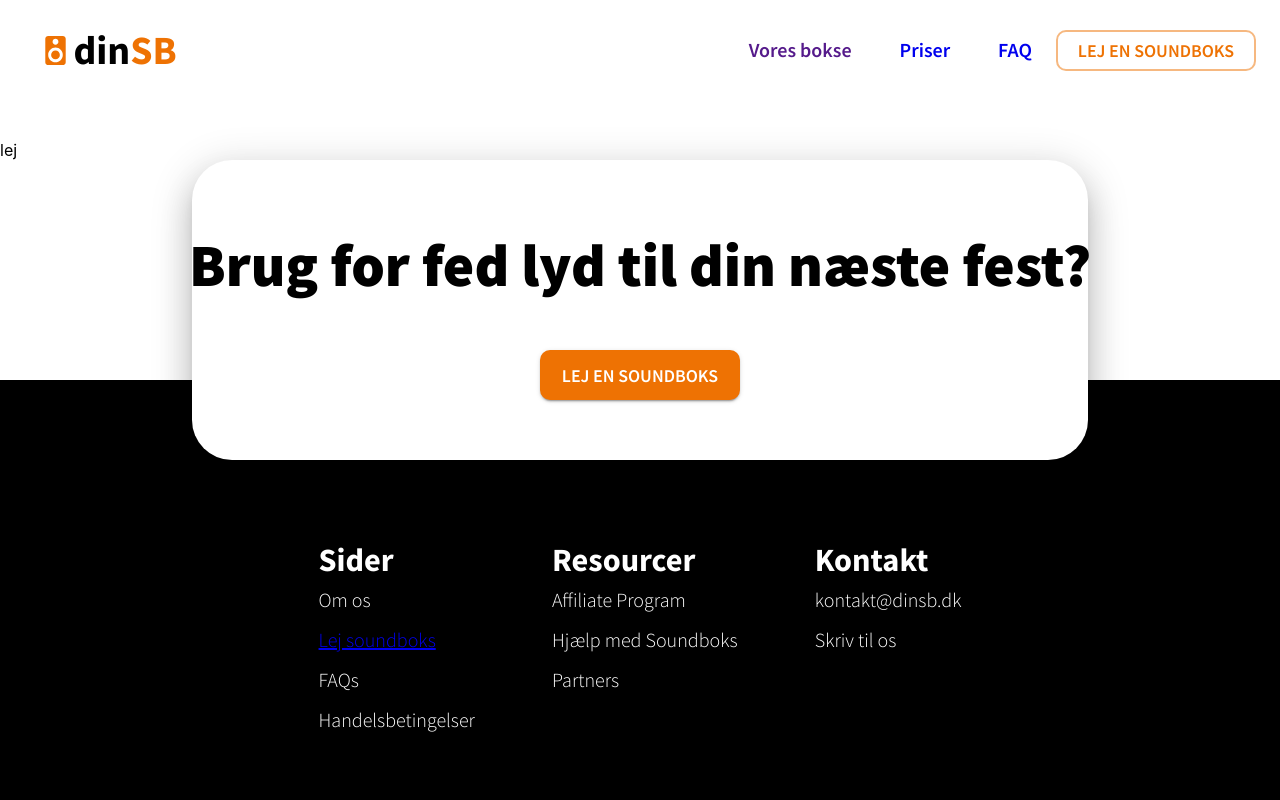
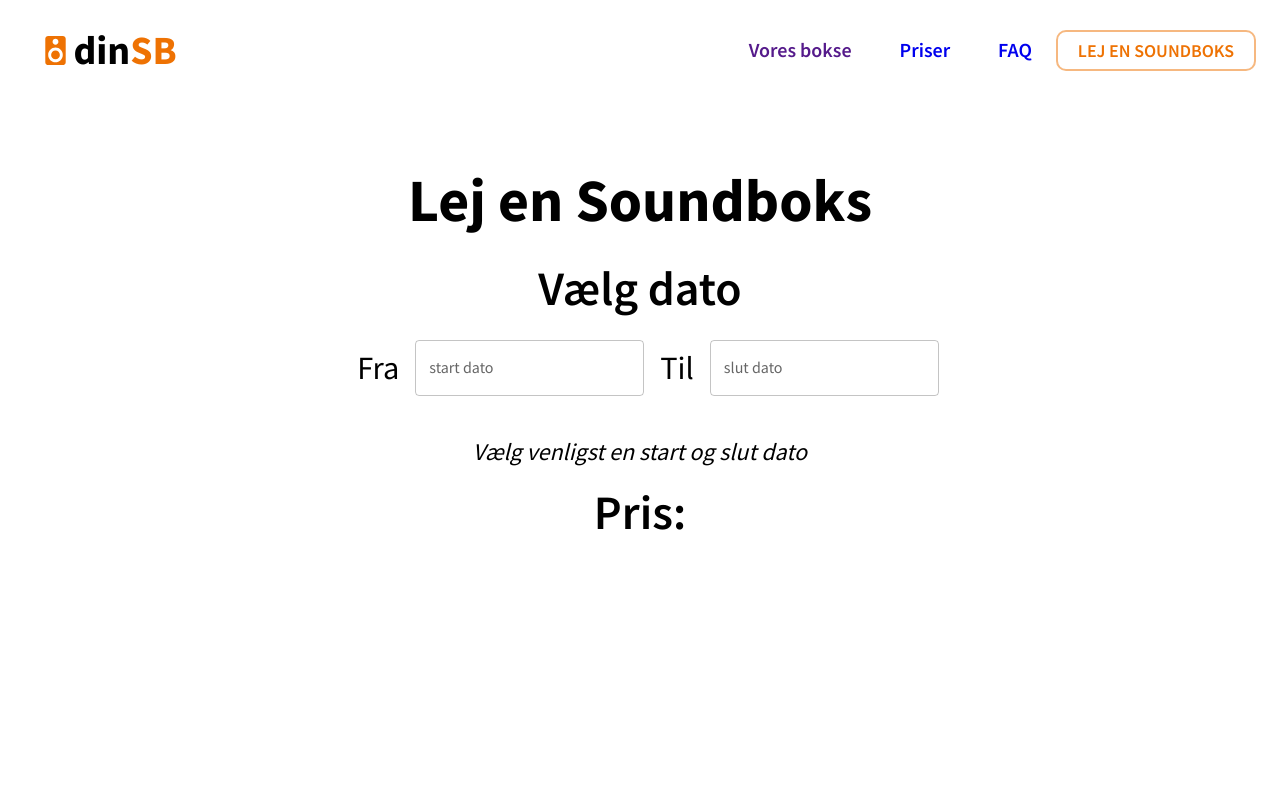
Before and after one commit to aliasadi04/dinsb, a React (Create React App) app: page /lej in a window 1280 px wide. Shown: the top 800 px of the page. Built offline with nearby package versions, Linux system fonts and the light colour scheme.

Commit message:
datepicker filterDates

```diff
--- a/package.json
+++ b/package.json
@@ -8,6 +8,7 @@
     "@mui/icons-material": "^5.11.16",
     "@mui/material": "^5.12.2",
     "@mui/x-date-pickers": "^6.3.1",
+    "@mui/x-date-pickers-pro": "^6.3.1",
     "@react-navigation/native": "^6.1.6",
     "@react-navigation/native-stack": "^6.9.12",
     "@testing-library/jest-dom": "^5.16.5",
@@ -17,6 +18,8 @@
     "@types/node": "^16.18.25",
     "@types/react": "^18.2.0",
     "@types/react-dom": "^18.2.1",
+    "date-fns": "^2.30.0",
+    "moment": "^2.29.4",
     "react": "^18.2.0",
     "react-dom": "^18.2.0",
     "react-router-dom": "^6.10.0",
--- a/src/App.tsx
+++ b/src/App.tsx
@@ -7,6 +7,7 @@
 import FAQPage from './routes/faqPage';
 import { ThemeProvider } from '@emotion/react';
 import { PaletteMode, createTheme, responsiveFontSizes, useMediaQuery } from '@mui/material';
+import LejPage from './routes/lejPage';
 
 // white
 //#FFF8F0
@@ -56,7 +57,7 @@
 
 
 
-          <Route path="/lej" element={<div>lej <Outlet></Outlet> </div>} />
+          <Route path="/lej" element={<LejPage/>} />
           <Route path="/faq" element={<FAQPage />} />
         </Route>
 
--- a/src/components/basicCard.component.tsx
+++ b/src/components/basicCard.component.tsx
@@ -18,6 +18,7 @@
             boxShadow: 4,
             ...sx,
             my:2,
+            mx:2,
 
 
         }}>
--- a/src/components/navbar.component.tsx
+++ b/src/components/navbar.component.tsx
@@ -148,13 +148,24 @@
                 borderRadius: 1,
               }}
             >
-              {pages.map((page) => (
-                <MenuItem key={page} onClick={() => {
+
+                <MenuItem component={'a'} key='vores Bokse' href='/' onClick={() => {
                   handleCloseNavMenu();
                 }}>
-                  <Typography textAlign="center">{page}</Typography>
+                  <Typography textAlign="center">vores Bokse</Typography>
                 </MenuItem>
-              ))}
+
+                <MenuItem component={HashLink} key='Priser' to='/#priser' onClick={() => {
+                  handleCloseNavMenu();
+                }}>
+                  <Typography textAlign="center">Priser</Typography>
+                </MenuItem>
+
+                <MenuItem component={'a'} key='FAQ' href='/faq' onClick={() => {
+                  handleCloseNavMenu();
+                }}>
+                  <Typography textAlign="center">FAQ</Typography>
+                </MenuItem>
             </Menu>
           </Box>
         </Toolbar>
--- a/src/index.tsx
+++ b/src/index.tsx
@@ -5,6 +5,8 @@
 import reportWebVitals from './reportWebVitals';
 import { BrowserRouter } from 'react-router-dom';
 import { ThemeProvider, createTheme, responsiveFontSizes } from '@mui/material';
+import { LocalizationProvider } from '@mui/x-date-pickers';
+import { AdapterMoment } from '@mui/x-date-pickers/AdapterMoment';
 
 
 const root = ReactDOM.createRoot(
@@ -13,9 +15,11 @@
 root.render(
   <React.StrictMode>
     <BrowserRouter>
+      <LocalizationProvider dateAdapter={AdapterMoment}>
 
         <App />
 
+      </LocalizationProvider>
     </BrowserRouter>
   </React.StrictMode>
 );
--- a/src/routes/faqPage.tsx
+++ b/src/routes/faqPage.tsx
@@ -34,7 +34,7 @@
   return (
     <Box sx={{flexGrow:1,mt:1,minHeight:100,display:'flex',flexDirection:'column',alignItems:'center',py:10,}}>
 
-    {faq.map(({question,answer})=><FAQ q={question} a={answer} />)}
+    {faq.map(({question,answer})=><FAQ key={answer+question} q={question} a={answer} />)}
 
     </Box>
   )
--- a/src/routes/homePage.tsx
+++ b/src/routes/homePage.tsx
@@ -30,18 +30,22 @@
                     >Lej En Soundboks For Kun 99kr</Typography>
                     <Typography fontWeight={400} variant='h4' >Vi udlejer soundbokse til din næste fest i hele storkøbenhavn</Typography>
                 </Box>
+
                 <Box sx={{ mb: 20, }}>
                     <img alt='Soundboks gen 3' src='https://shoppia.dk/wp-content/uploads/2022/10/SOUNDBOKS-Gen.-3-Traadloes-hoejtaler-med-batteri-1.jpg' />
                 </Box>
 
+
+
                 <Typography id='hvorfor' fontWeight={700} fontSize={{ xs: 40, md: 40 }} sx={{ width: '100%', textAlign: 'center', my: 4, }}>Hvorfor vælge os</Typography>
-                <Box sx={{ display: 'flex', flexFlow: 'row wrap', justifyContent: 'space-around', width: '100%', px: '20%', alignItems: 'baseline' }}>
+                <Box sx={{ display: 'flex', flexFlow: 'row wrap', justifyContent: 'center', width: '100%', alignItems: 'baseline' }}>
 
                     <BasicCard heading='Kvalitet af udstyr' body='Vi garanterer, at vores soundbokse er af høj kvalitet og altid i god stand. Vi sørger for at teste og vedligeholde udstyret før og efter hver udlejning, så du kan være sikker på en problemfri oplevelse.' />
                     <BasicCard heading='Fleksibilitet i levering og afhentning' body='Vi tilbyder fleksible leverings- og afhentningsmuligheder for vores kunder, så du kan få din soundboks leveret til lige præcis det sted og tidspunkt, der passer dig bedst. Vi sørger også for at afhente udstyret igen, når du er færdig med at bruge det.' />
                     <BasicCard heading='Pris og tilgængelighed' body='Vi tilbyder konkurrencedygtige priser og har altid flere soundbokse på lager, så du kan være sikker på, at du altid kan få fat i den udstyr, du har brug for. Vi sørger også for at tilbyde attraktive pakkeløsninger til vores kunder, så du kan spare penge ved at leje flere produkter samtidigt.' />
 
                 </Box>
+
 
                 <Typography variant='h1' id='priser' fontWeight={600} sx={{
                     mt: 10,
@@ -50,8 +54,8 @@
                 }}>Priser</Typography>
 
                 <FlexBreak m={10} />
-                <Box sx={{ display: 'flex', flexDirection: 'row', alignItems: 'center', height: 750 }}>
-                    <Card sx={{ boxShadow: 5, borderRadius: 10, width: 300, mx: 3 }}>
+                <Box sx={{ display: 'flex', flexDirection: 'row', alignItems: 'center',flexWrap:'wrap',px:10,  }}>
+                    <Card sx={{ boxShadow: 5,my:2, borderRadius: 10, width: 300, mx: 3,height: 550 }}>
                         <CardContent sx={{ display: 'flex', flexDirection: 'column', alignItems: 'center', justifyContent: 'space-around', height: 500 }}>
                             <Typography fontSize={19} color='text.secondary' fontWeight={600}>Mandag - Torsdag</Typography>
                             <Typography variant='h4' fontWeight={600} mb={1}>Dagsleje</Typography>
@@ -65,7 +69,7 @@
                     </Card>
 
 
-                    <Card sx={{ boxShadow: 15, borderRadius: 10, width: 300, mx: 3, bgcolor: '#EE7203', alignSelf: 'start' }}>
+                    <Card sx={{ boxShadow: 15,my:2, borderRadius: 10,height: 550, width: 300, mx: 3, bgcolor: '#EE7203', alignSelf: 'start', }}>
                         <CardContent sx={{ display: 'flex', flexDirection: 'column', alignItems: 'center', justifyContent: 'space-around', height: 500 }}>
                             <Typography fontSize={19} color='text.secondary' fontWeight={600}>Mandag - Torsdag</Typography>
                             <Typography variant='h4' fontWeight={600} mb={1}>Dagsleje</Typography>
@@ -80,7 +84,7 @@
                     </Card>
 
 
-                    <Card sx={{ boxShadow: 5, borderRadius: 10, width: 300, mx: 3 }}>
+                    <Card sx={{ boxShadow: 5,my:2, borderRadius: 10,height: 550, width: 300, mx: 3 }}>
                         <CardContent sx={{ display: 'flex', flexDirection: 'column', alignItems: 'center', justifyContent: 'space-around', height: 500 }}>
                             <Typography fontSize={19} color='text.secondary' fontWeight={600}>Mandag - Torsdag</Typography>
                             <Typography variant='h4' fontWeight={600} mb={1}>Weekendslej</Typography>
--- /dev/null
+++ b/src/routes/lejPage.tsx
@@ -0,0 +1,64 @@
+import { Box, Divider, Typography } from '@mui/material'
+import React, { useState } from 'react'
+import { StaticDateRangePicker } from '@mui/x-date-pickers-pro/StaticDateRangePicker';
+import { DatePicker } from '@mui/x-date-pickers';
+import moment, { Moment } from 'moment';
+
+const bookedDates = ['May 7th 23'];
+const weekendCounter = (start: Moment, end: Moment): number => {
+  let weekdayCounter = 0;
+  while (start <= end) {
+    if (start.format('ddd') === 'Sat' || start.format('ddd') === 'Sun' || start.format('ddd') === 'Fri') {
+      weekdayCounter++; //add 1 to your counter if its not a weekend day
+    }
+    start = moment(start, 'YYYY-MM-DD').add(1, 'days');
+  }
+  return weekdayCounter;
+}
+
+
+const Lej = () => {
+
+  const [startDate, setStartDate] = React.useState<Moment | null>(null);
+  const [endDate, setEndDate] = React.useState<Moment | null>(null);
+
+  const daysDifference = endDate?.diff(startDate, 'days');
+
+  const weekendsBetween = startDate && endDate && weekendCounter(startDate, endDate);
+
+
+
+  return (
+    <Box sx={{ display: 'flex', flexDirection: 'column', alignItems: 'center', minHeight: 1000, }}>
+      <Typography variant='h2' fontWeight={700} my={3}> Lej en Soundboks </Typography>
+
+      <Box sx={{ display: 'flex', flexDirection: 'column', alignItems: 'center', }}>
+
+        <Typography variant='h3' fontWeight={600} sx={{ mb: 3 }} >Vælg dato</Typography>
+
+
+        <Box sx={{ display: 'flex', flexDirection: { xs: 'column', md: 'row' }, alignItems: 'center', justifyContent: 'space-between' }} >
+          <Typography variant='h4' sx={{ mx: 2 }}>Fra</Typography>
+          <DatePicker displayWeekNumber shouldDisableDate={(date) => bookedDates.includes(date.format('MMM Do YY'))} label='start dato' formatDensity='spacious' disablePast value={startDate} onChange={(value) => setStartDate(moment(value))} />
+          <Typography variant='h4' sx={{ mx: 2 }}>Til</Typography>
+          <DatePicker displayWeekNumber shouldDisableDate={(date) => bookedDates.includes(date.format('MMM Do YY'))} label='slut dato' formatDensity='spacious' disablePast value={endDate} onChange={(value) => setEndDate(moment(value))} />
+        </Box>
+
+        <Typography variant='h5' fontWeight={400} fontStyle='italic' sx={{ display: 'flex', flexDirection: 'column', alignItems: 'center', mt: 5 }}>
+          {daysDifference && daysDifference < 100 ? daysDifference > 0 ? (`Lejeperiode : ${daysDifference} ${daysDifference === 1 ? 'dag' : 'dage'}`) : 'Slutdato skal være efter startdato!' : 'Vælg venligst en start og slut dato'}
+        </Typography>
+
+        <Typography variant='h3' fontWeight={600} sx={{ display: 'flex', flexDirection: 'column', alignItems: 'center', my: 2 }}>
+          Pris:
+          <Divider />
+
+          {startDate && endDate && daysDifference && weekendsBetween && `${(daysDifference - weekendsBetween) * 99 + weekendsBetween * 299} kr. `}
+
+        </Typography>
+      </Box>
+
+    </Box>
+  )
+}
+
+export default Lej
```
Also changed, not shown: 1 other file (tests, documents, lock files or other folders).
